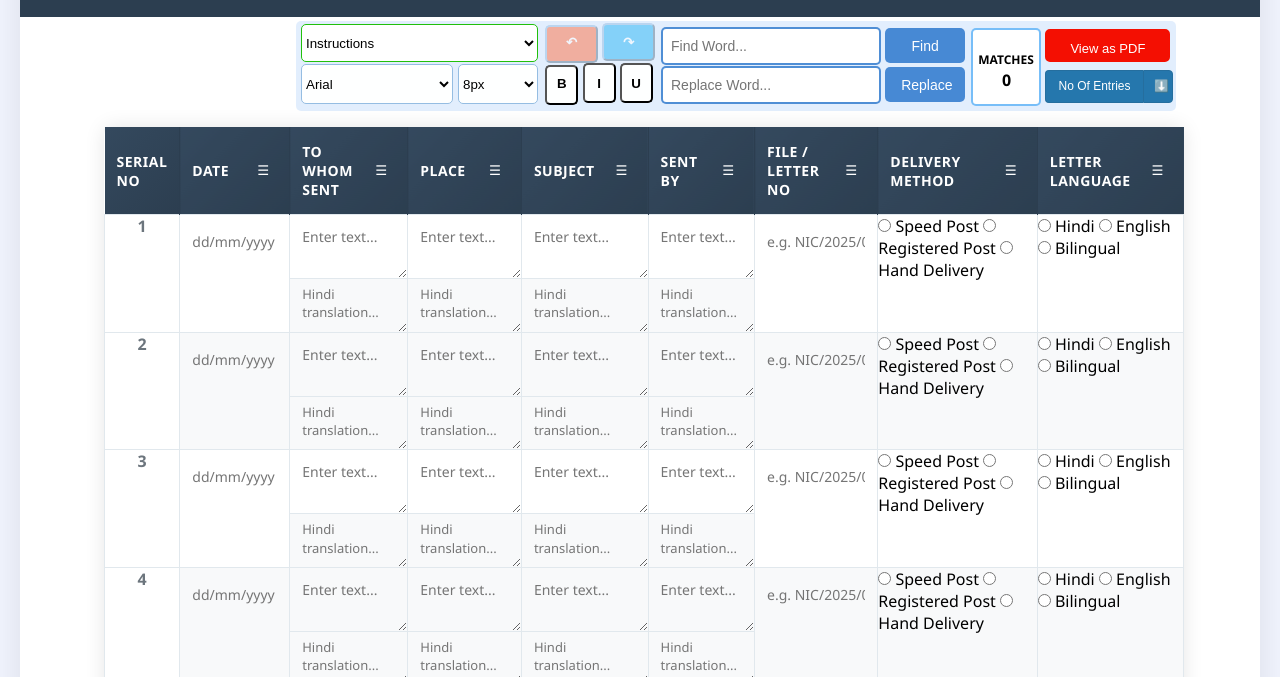
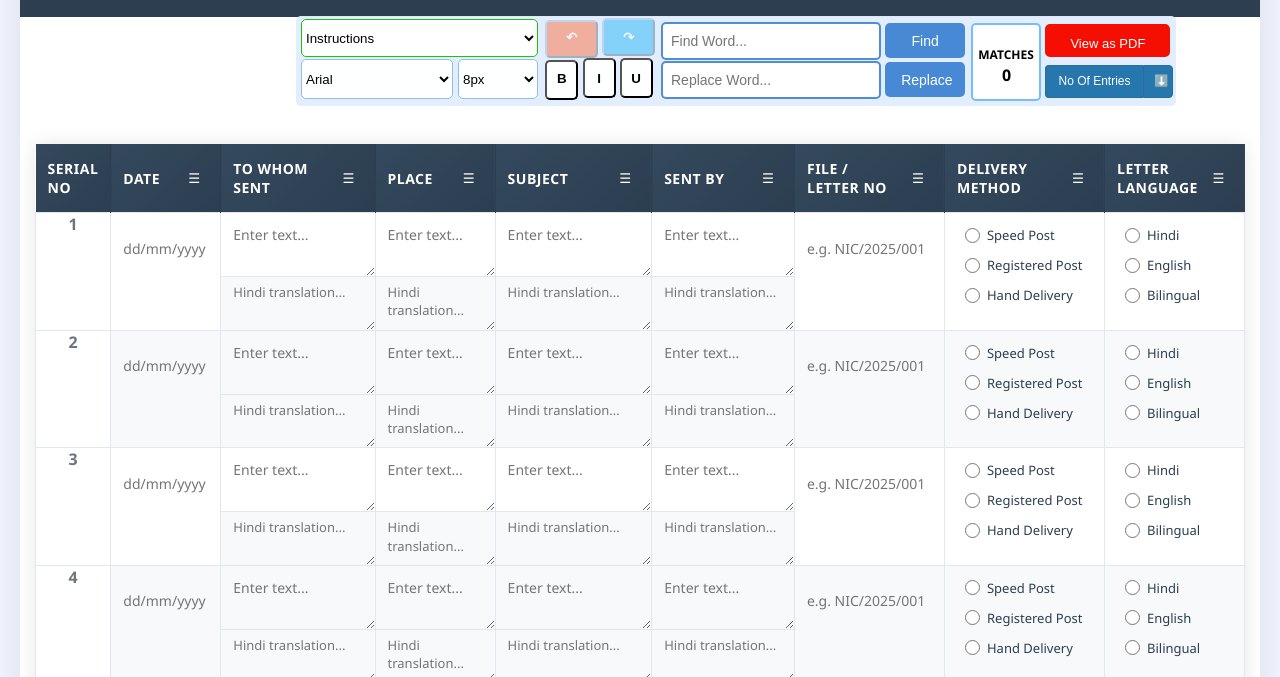
Before and after one commit to D-Jaden/DAK-Register, a website: page public/dak_despatch.html in a window 1280 px wide. Shown: the part 123-800 px from the top of the page. Drawn offline with nearby package versions, Linux system fonts and the light colour scheme; no server answers; sample sign-in values are in the browser's storage.

Commit message:
Refactor CSS styles for layout and responsiveness

```diff
--- a/public/dak_despatch_styles.css
+++ b/public/dak_despatch_styles.css
@@ -133,7 +133,6 @@ body {
     max-width: 1200px;
     margin: 0 auto;
     position: relative;
-    height:180px;
 }
 
 /* Mobile menu toggle button */
@@ -653,8 +652,7 @@ body {
 .table-container {
     padding: 20px;
     table-layout: fixed;
-    overflow-x: hidden !important;
-    overflow-y: visible !important;
+    overflow: visible;
     position: relative;
 }
 
@@ -668,9 +666,7 @@ body {
     border-radius: 8px;
     overflow: visible;
     box-shadow: 0 0 20px rgba(0,0,0,0.1);
-    position :relative;
-    bottom:7rem;
-    left:4rem;
+    position: relative;
     overflow: visible !important;
 }
 
@@ -719,7 +715,7 @@ body {
 
 .cell {
     width: 100%;
-    min-height: 53px;
+    min-height: 70px;
     height: auto;
     padding: 12px;
     border: none;
@@ -741,7 +737,7 @@ body {
 
 .hindi-cell {
     width: 100%;
-    min-height: 53px;
+    min-height: 70px;
     height: auto;
     padding: 8px 12px;
     border: none;
@@ -781,14 +777,15 @@ body {
     font-weight: 600;
     color: #6c757d;
     text-align: center;
-    width: 60px;
+    width: 4%;
+    min-width: 50px;
     border-right: 2px solid #dee2e6;
     vertical-align: middle; /* Center vertically */
 }
 
 .excel-table tr {
     height: auto; /* Allow rows to expand with wrapped content */
-    min-height: 60px; /* Minimum row height */
+    min-height: 80px; /* Minimum row height */
 }
 
 .excel-table tr:nth-child(even) td:not(.row-number) {
@@ -927,7 +924,7 @@ body {
 /*----------------------------------------------ROW INSERTION--------------------------------------------------------------*/
 .insert-row-btn {
     position: absolute;
-    right: -120px;
+    right: 4px;
     top: 50%;
     transform: translateY(-50%);
     background: #000000;
@@ -983,15 +980,12 @@ body {
 .excel-table tbody tr {
     position: relative;
 }
-
 .table-container {
-    padding-right: 140px;
+    padding: 15px;
 }
 
 /*-----------------------------BOTTOM-BUTTONS------------------------------*/
 .add-row-btn {
-    position:relative;
-    bottom:8rem;
     margin: 20px 0;
     padding: 12px 24px;
     background: linear-gradient(135deg, #18A209 0%, #18a209e7 100%);
@@ -1015,8 +1009,6 @@ body {
 }
 
 .save-btn {
-    position:relative;
-    bottom:8rem;
     margin: 30px 0px;
     padding: 12px 24px;
     background: linear-gradient(135deg, #18A209 0%, #18a209f9 100%);
@@ -1039,8 +1031,6 @@ body {
     transform: translateY(0);
 }
 /*.load-btn {
-    position:relative;
-    bottom:8rem;
     right:0;
     margin: 30px 0px;
     padding: 12px 24px;
@@ -1058,8 +1048,6 @@ body {
     box-shadow: 0 6px 20px rgba(9, 31, 180, 0.772);
 }*/
 .switch-btn {
-    position:relative;
-    bottom:8rem;
     margin: 35px 0px;
     padding: 12px 24px;
     background: linear-gradient(135deg, #001a70 0%, #201c62 100%);
@@ -1104,9 +1092,8 @@ body {
     opacity: 1;
 }
 .logout-btn {
-    position:relative;
-    bottom:14rem;
-    left:110rem;
+    display: block;
+    margin: 10px 20px 20px auto;
     padding: 12px 24px;
     background: linear-gradient(135deg, #dd2121 0%, #e40b0be7 100%);
     color: white;
@@ -1148,7 +1135,7 @@ body {
 
 /* Add indicator icons */
 .row-changed td:first-child::before {
-    content: "✏️";
+    content: "Editing";
     position: absolute;
     left: 2px;
     top: 50%;
@@ -1157,7 +1144,7 @@ body {
 }
 
 .row-new td:first-child::before {
-    content: "✨";
+    content: "Adding";
     position: absolute;
     left: 2px;
     top: 50%;
@@ -1243,14 +1230,12 @@ body {
         font-size: 10px;
         padding: 2px 6px;
     }
-
     .table-container {
-        padding-right: 110px;
+        padding: 15px;
     }
     .button-container{
         position: relative;
         bottom:6rem;
-        left:4rem;
     }
 
 }
@@ -1376,18 +1361,122 @@ body {
     .logout-btn {
         display: block;
         font-size: 15px;
-        position: relative;
-        bottom: 16.9rem;
-        left:28rem;
-    }
+                    }
 }
 @media (max-width: 480px) {
     .logout-btn {
         width: 100%;
         font-size: 13px;
         margin: 10px auto 0 auto;
-        position: relative;
-        bottom: 16.9rem;
-        left:10rem;
-    }
+                    }
 }
+/*==============================================================================*/
+/* RADIO BUTTON CELLS - New Fields: Delivery Method & Letter Language          */
+/*==============================================================================*/
+
+.radio-cell {
+    display: flex;
+    flex-direction: column;
+    gap: 6px;
+    padding: 10px 12px;
+    min-height: 70px;
+    justify-content: center;
+}
+
+.radio-label {
+    display: flex;
+    align-items: center;
+    gap: 7px;
+    font-size: 13px;
+    font-family: 'Segoe UI', Tahoma, Geneva, Verdana, sans-serif;
+    color: #2c3e50;
+    cursor: pointer;
+    padding: 3px 5px;
+    border-radius: 4px;
+    border-left: 3px solid transparent; /* always reserve space — prevents layout shift on hover/check */
+    transition: background-color 0.15s ease;
+    white-space: nowrap;
+    overflow: hidden;
+    text-overflow: ellipsis;
+    user-select: none;
+    min-height: 22px;
+    box-sizing: border-box;
+}
+
+.radio-label:hover {
+    background-color: #e8f4fd;
+}
+
+.radio-label input[type="radio"] {
+    width: 15px;
+    height: 15px;
+    accent-color: #2577ad;
+    cursor: pointer;
+    flex-shrink: 0;
+}
+
+.radio-label input[type="radio"]:checked + * {
+    font-weight: 600;
+    color: #1a5276;
+}
+
+/* Highlight the whole label when its radio is checked */
+.radio-label:has(input[type="radio"]:checked) {
+    background-color: #d6eaf8;
+    color: #1a5276;
+    font-weight: 600;
+    border-left-color: #2577ad; /* only change colour, space already reserved */
+}
+
+/* Column widths - % based for responsiveness */
+.excel-table th.date,
+.excel-table td:nth-child(2) {
+    width: 8%;
+    min-width: 110px;
+}
+
+.excel-table th.whomSent,
+.excel-table td:nth-child(3) {
+    width: 16%;
+    min-width: 150px;
+}
+
+.excel-table th.place,
+.excel-table td:nth-child(4) {
+    width: 10%;
+    min-width: 120px;
+}
+
+.excel-table th.subject,
+.excel-table td:nth-child(5) {
+    width: 18%;
+    min-width: 150px;
+}
+
+.excel-table th.sentBy,
+.excel-table td:nth-child(6) {
+    width: 14%;
+    min-width: 140px;
+}
+
+.excel-table th.letterNo,
+.excel-table td:nth-child(7) {
+    width: 10%;
+    min-width: 150px;
+}
+
+.excel-table th.deliveryMethod,
+.excel-table td:nth-child(8) {
+    width: 12%;
+    min-width: 160px;
+}
+
+.excel-table th.letterLanguage,
+.excel-table td:nth-child(9) {
+    width: 12%;
+    min-width: 140px;
+}
+
+.excel-table {
+    min-width: 1200px;
+}
```
